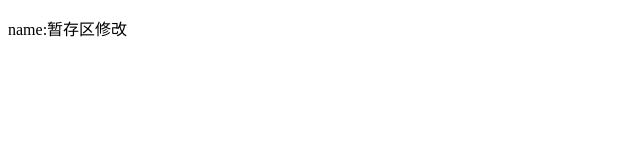
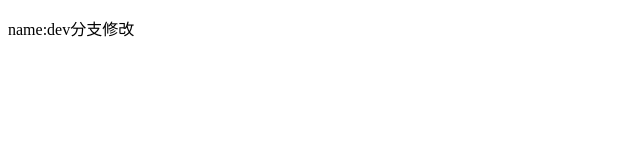
Before and after one commit to augiot/test001, a plain HTML site: page index.html in a window 1280 px wide. Shown: the full height of the page, 0-640 px from the left. Drawn offline with Linux system fonts and the light colour scheme.

Commit message:
dev分支 第一次提交内容

```diff
--- a/index.html
+++ b/index.html
@@ -6,6 +6,6 @@
     <title>Document</title>
 </head>
 <body>
-    <p>name:暂存区修改</p>
+    <p>name:dev分支修改</p>
 </body>
 </html>
```
